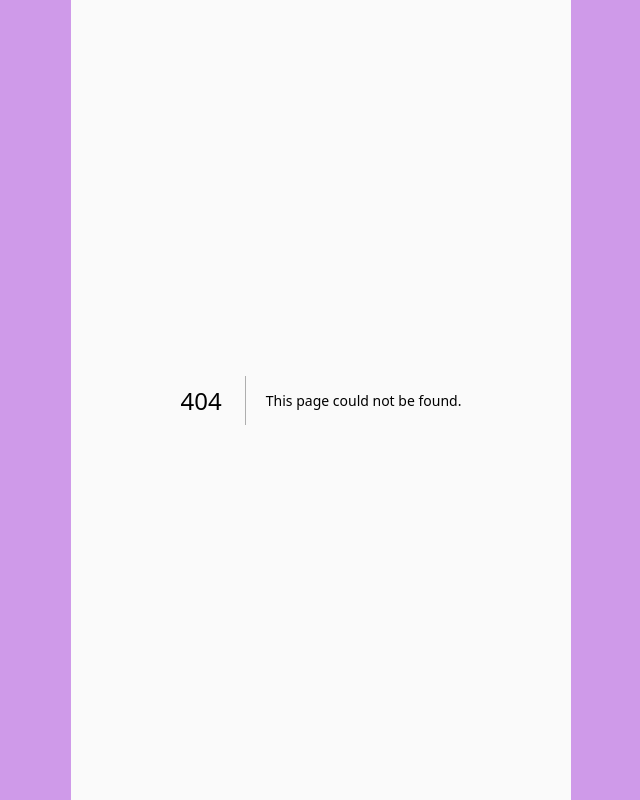
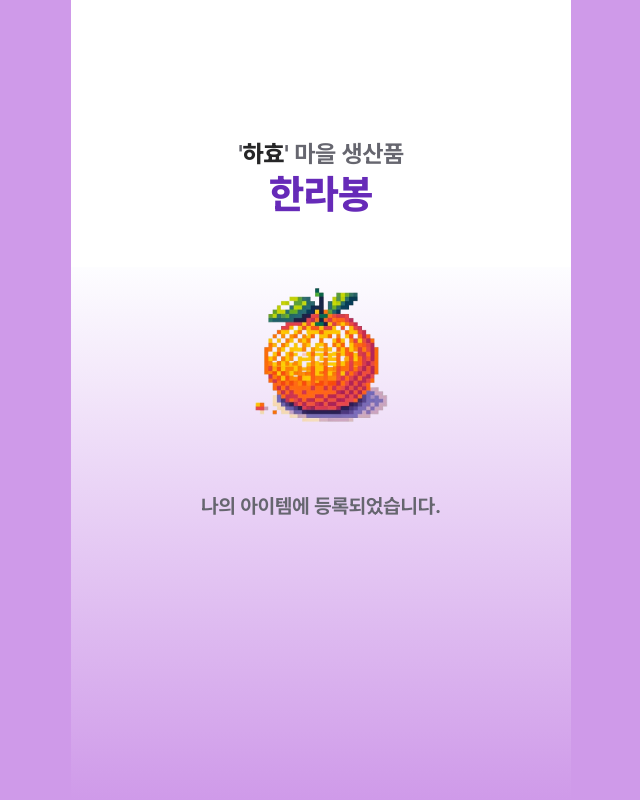
Before and after one commit to dorongee/frontend, a Next.js app in the folder frontend/: page /reward in a window 1280 px wide. Before the commit this address had no page. Shown: the whole page, without its empty margins (319-959 px from the left). Built offline with nearby package versions, Linux system fonts and the light colour scheme.

Commit message:
feat: reward 페이지 UI 구현

```diff
--- /dev/null
+++ b/frontend/src/app/reward/page.tsx
@@ -0,0 +1,32 @@
+'use client';
+
+import Image from 'next/image';
+
+export default function Reward() {
+  const villigeName = '하효';
+  return (
+    <section className="flex flex-col w-full pt-[140px] items-center relative h-screen bg-[#fff]">
+      <h1 className="text-dorong-gray-7 text-[24px] font-bold leading-[28.32px] mb-[2px]">
+        '
+        <strong className="text-dorong-black text-[24px] font-extrabold leading-[28.32px]">
+          {villigeName}
+        </strong>
+        ' 마을 생산품
+      </h1>
+      <span className=" text-[40px] font-extrabold leading-[48px] inline-block text-dorong-primary-dark mb-[16px]">
+        한라봉
+      </span>
+      <Image
+        src="/images/item-0.png"
+        alt="item"
+        width={230}
+        height={230}
+        className="z-10"
+      />
+      <p className="text-dorong-gray-7 text-[20px] font-bold leading-[23.6px] mt-[31px] z-10">
+        나의 아이템에 등록되었습니다.
+      </p>
+      <div className="absolute bottom-0 w-full h-2/3 bg-gradient-to-b from-dorong-white to-dorong-primary-light" />
+    </section>
+  );
+}
```
Also changed, not shown: frontend/public/images/item-0.png.
